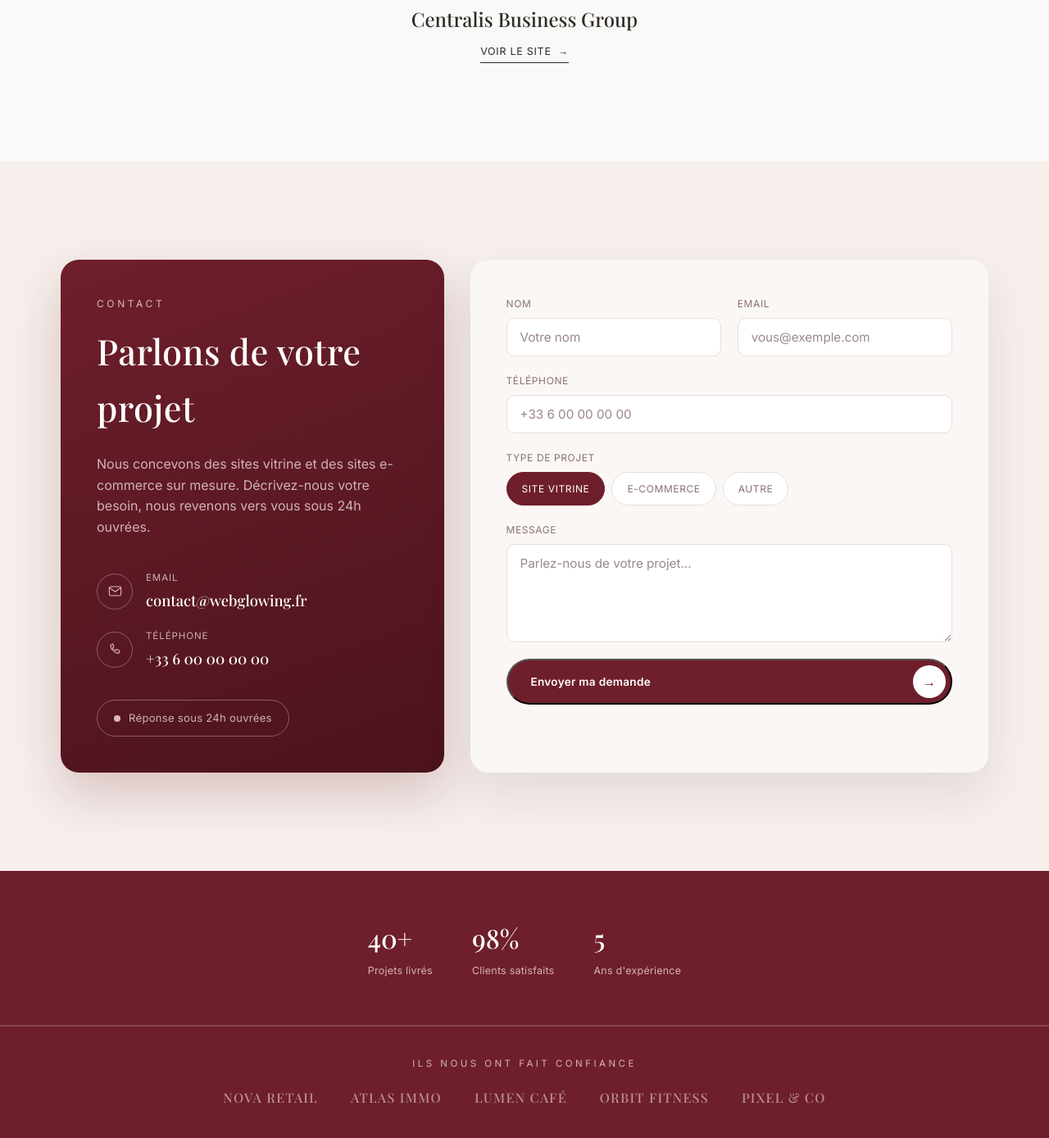
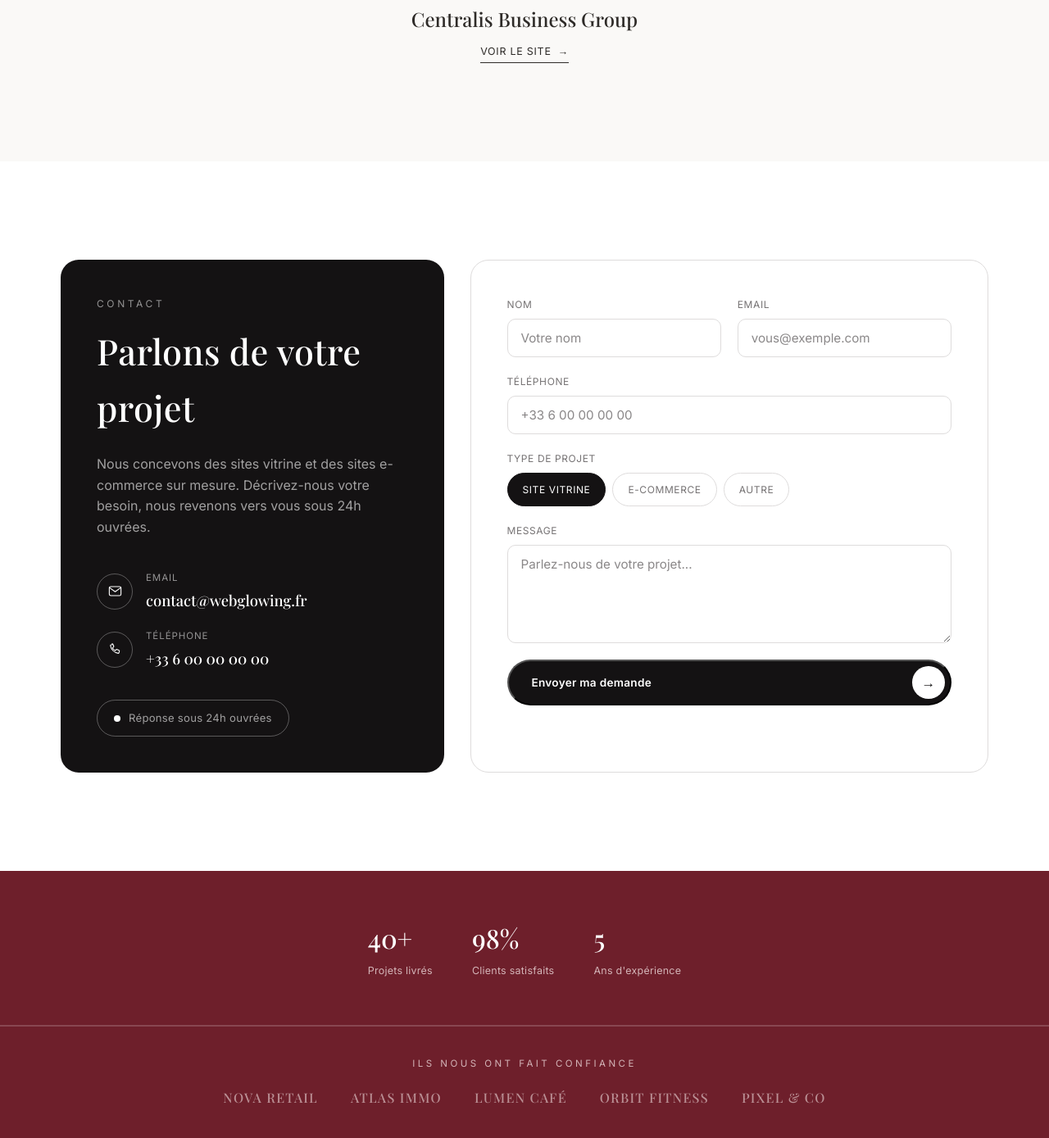
Before and after one commit to Centralis23/webglowing, a PHP site: page / in a window 1280 px wide. Shown: the part 1573-2962 px from the top of the page at 82% size. Run offline with PHP 8.4, Linux system fonts and the light colour scheme.

Commit message:
Switch contact section to black and white
Replace the burgundy info panel and warm accents with pure black,
white, and gray per client request, removing all red tones from
the section.

Co-Authored-By: Claude Sonnet 5 <noreply@anthropic.com>
Claude-Session: https://claude.ai/code/session_01L4feZGNX4GpSS44QNya5iV

```diff
--- a/style.css
+++ b/style.css
@@ -240,81 +240,82 @@ h1,h2,h3{font-family:var(--ff-display);font-weight:500;letter-spacing:.01em;colo
 
 /* ============ Contact ============ */
 .contact{
-  --c-bg:#f6efec;
-  --form-ink:#3a1f23;
-  --form-ink-dim:#8a7275;
-  --form-line:#e9dedb;
-  --form-surface:#fbf7f5;
+  --c-bg:#ffffff;
+  --c-black:#141213;
+  --c-ink-dim:#767374;
+  --form-ink:#141213;
+  --form-ink-dim:#767374;
+  --form-line:#dedcdc;
+  --form-surface:#ffffff;
   background:var(--c-bg);
 }
 .contact-grid{
   display:grid;grid-template-columns:.85fr 1.15fr;gap:32px;align-items:stretch;
 }
 .contact-info{
-  background:linear-gradient(160deg,var(--bg) 0%,var(--bg-deep) 100%);
+  background:var(--c-black);
   border-radius:22px;padding:44px;
-  box-shadow:0 26px 60px rgba(110,31,43,.22);
 }
-.contact-info .section-title{color:var(--white);margin-bottom:22px;}
-.contact-info .section-eyebrow{color:var(--accent);}
-.contact-lead{color:var(--text-dim);margin-bottom:40px;max-width:440px;}
+.contact-info .section-title{color:var(--c-bg);margin-bottom:22px;}
+.contact-info .section-eyebrow{color:rgba(255,255,255,.55);}
+.contact-lead{color:rgba(255,255,255,.6);margin-bottom:40px;max-width:440px;}
 .contact-details{display:flex;flex-direction:column;gap:20px;margin-bottom:36px;}
 .contact-details li{display:flex;align-items:center;gap:16px;}
 .contact-details-icon{
   flex:none;width:44px;height:44px;border-radius:50%;
   display:flex;align-items:center;justify-content:center;
-  border:1px solid rgba(255,255,255,.3);color:var(--accent);
+  border:1px solid rgba(255,255,255,.3);color:var(--c-bg);
 }
 .contact-details-icon svg{width:19px;height:19px;}
-.contact-details-label{display:block;font-size:.72rem;letter-spacing:.08em;text-transform:uppercase;color:var(--text-dim);margin-bottom:3px;}
-.contact-details li a{font-family:var(--ff-display);font-size:1.15rem;color:var(--white);}
-.contact-details li a:hover{color:var(--accent);}
+.contact-details-label{display:block;font-size:.72rem;letter-spacing:.08em;text-transform:uppercase;color:rgba(255,255,255,.55);margin-bottom:3px;}
+.contact-details li a{font-family:var(--ff-display);font-size:1.15rem;color:var(--c-bg);}
+.contact-details li a:hover{color:rgba(255,255,255,.7);}
 .contact-badge{
   display:inline-flex;align-items:center;gap:10px;
   padding:11px 20px;border-radius:999px;border:1px solid rgba(255,255,255,.3);
-  color:var(--text-dim);font-size:.82rem;letter-spacing:.02em;
+  color:rgba(255,255,255,.6);font-size:.82rem;letter-spacing:.02em;
 }
-.contact-badge-dot{width:8px;height:8px;border-radius:50%;background:var(--accent);}
+.contact-badge-dot{width:8px;height:8px;border-radius:50%;background:var(--c-bg);}
 
 .contact-card{
   background:var(--form-surface);border-radius:22px;padding:44px;
-  box-shadow:0 26px 60px rgba(58,31,35,.1);
+  border:1px solid var(--form-line);
 }
 .contact-form{display:flex;flex-direction:column;gap:20px;}
 .form-row{display:grid;grid-template-columns:1fr 1fr;gap:20px;}
 .form-field{display:flex;flex-direction:column;gap:8px;}
 .form-field label{font-size:.75rem;letter-spacing:.05em;color:var(--form-ink-dim);text-transform:uppercase;}
 .form-field input,.form-field textarea{
-  background:var(--white);border:1px solid var(--form-line);border-radius:10px;
+  background:var(--form-surface);border:1px solid var(--form-line);border-radius:10px;
   padding:13px 16px;color:var(--form-ink);font-family:var(--ff-body);font-size:.95rem;
   transition:border-color .25s ease,box-shadow .25s ease;
 }
 .form-field input::placeholder,.form-field textarea::placeholder{color:var(--form-ink-dim);opacity:.85;}
 .form-field textarea{resize:vertical;min-height:120px;}
 .form-field input:focus,.form-field select:focus,.form-field textarea:focus{
-  outline:none;border-color:var(--bg);box-shadow:0 0 0 3px rgba(110,31,43,.12);
+  outline:none;border-color:var(--c-black);box-shadow:0 0 0 3px rgba(20,18,19,.1);
 }
 .pill-group{display:flex;flex-wrap:wrap;gap:8px;}
 .pill-group input[type="radio"]{position:absolute;opacity:0;width:1px;height:1px;pointer-events:none;}
 .pill-option{
   cursor:pointer;padding:10px 18px;border-radius:999px;
-  border:1px solid var(--form-line);background:var(--white);
+  border:1px solid var(--form-line);background:var(--form-surface);
   color:var(--form-ink-dim);font-size:.85rem;white-space:nowrap;
   transition:background .2s ease,border-color .2s ease,color .2s ease;
 }
-.pill-option:hover{border-color:var(--bg);color:var(--bg);}
+.pill-option:hover{border-color:var(--c-black);color:var(--c-black);}
 .pill-group input[type="radio"]:checked + .pill-option{
-  background:var(--bg);border-color:var(--bg);color:var(--white);
+  background:var(--c-black);border-color:var(--c-black);color:var(--c-bg);
 }
 .pill-group input[type="radio"]:focus-visible + .pill-option{
-  outline:2px solid var(--bg);outline-offset:2px;
+  outline:2px solid var(--c-black);outline-offset:2px;
 }
 .contact-card .btn-hero-block{
   width:100%;justify-content:space-between;padding-left:28px;cursor:pointer;
-  background:var(--bg);color:var(--white);
+  background:var(--c-black);color:var(--c-bg);
 }
-.contact-card .btn-hero-block .btn-hero-arrow{background:var(--white);color:var(--bg);}
-.form-note{font-size:.85rem;color:var(--bg);min-height:1.2em;}
+.contact-card .btn-hero-block .btn-hero-arrow{background:var(--c-bg);color:var(--c-black);}
+.form-note{font-size:.85rem;color:var(--c-black);min-height:1.2em;}
 
 @media (max-width:900px){
   .contact-grid{grid-template-columns:1fr;gap:24px;}
```
